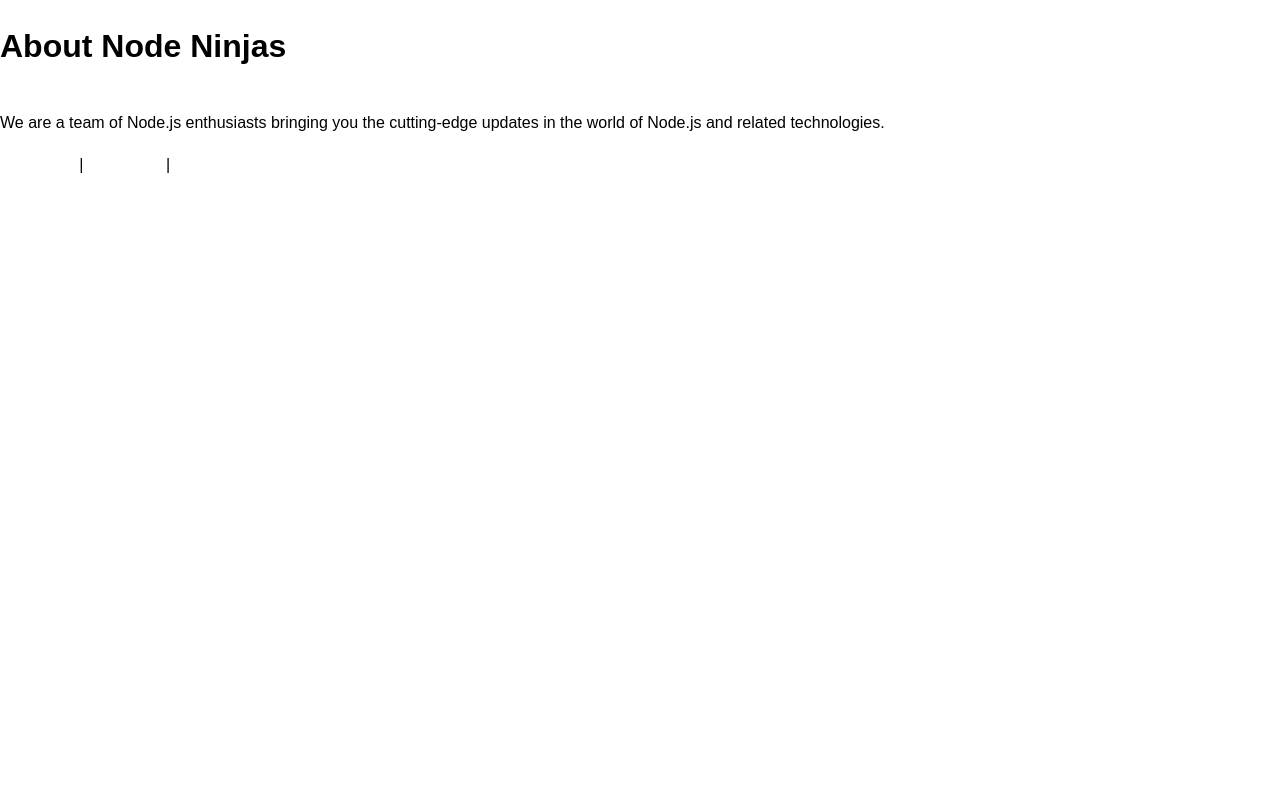
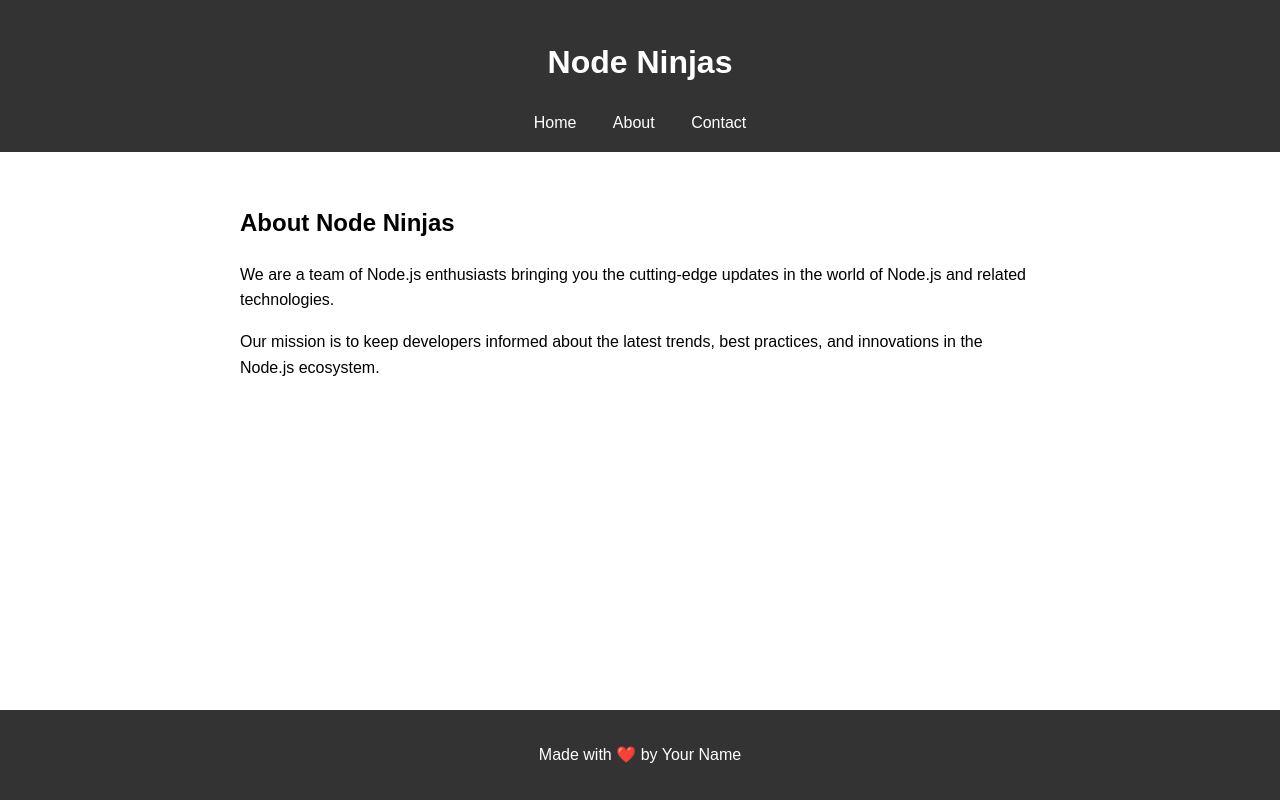
Before and after one commit to Vick606/node-ninjas, a website: page about.html in a window 1280 px wide. Drawn offline with Linux system fonts and the light colour scheme.

Commit message:
Update with styling

```diff
--- a/about.html
+++ b/about.html
@@ -7,12 +7,21 @@
     <link rel="stylesheet" href="/styles.css">
 </head>
 <body>
-    <h1>About Node Ninjas</h1>
-    <p>We are a team of Node.js enthusiasts bringing you the cutting-edge updates in the world of Node.js and related technologies.</p>
-    <nav>
-        <a href="/">Home</a> |
-        <a href="/about">About</a> |
-        <a href="/contact-me">Contact</a>
-    </nav>
+    <header>
+        <h1>Node Ninjas</h1>
+        <nav>
+            <a href="/">Home</a>
+            <a href="/about">About</a>
+            <a href="/contact-me">Contact</a>
+        </nav>
+    </header>
+    <main>
+        <h2>About Node Ninjas</h2>
+        <p>We are a team of Node.js enthusiasts bringing you the cutting-edge updates in the world of Node.js and related technologies.</p>
+        <p>Our mission is to keep developers informed about the latest trends, best practices, and innovations in the Node.js ecosystem.</p>
+    </main>
+    <footer>
+        <p>Made with ❤️ by Your Name</p>
+    </footer>
 </body>
 </html>
```
